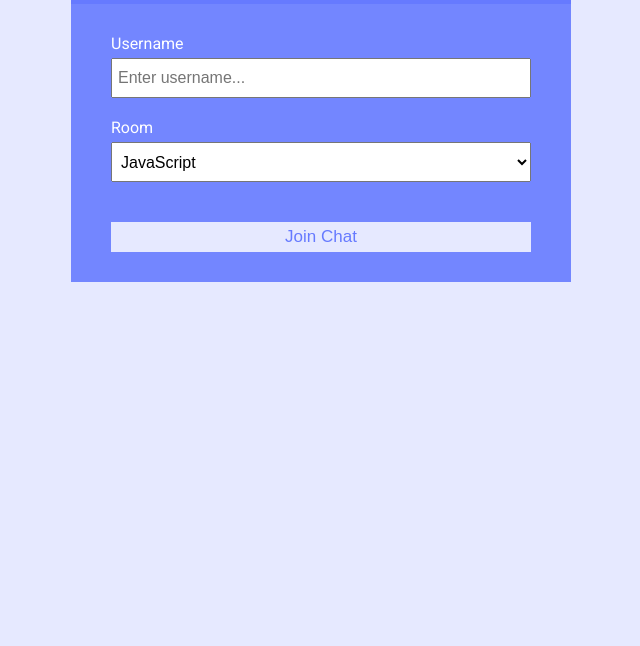
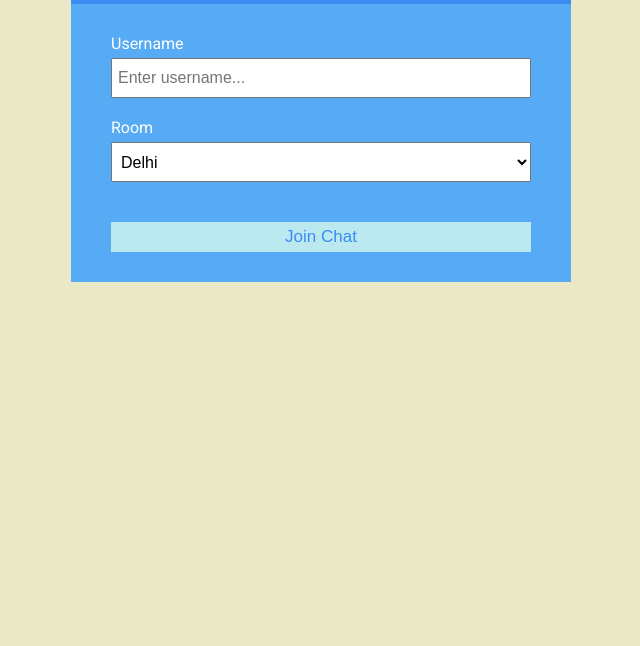
Before and after one commit to Abhay-singh45/ChatApp, a website: page public/index.html in a window 1280 px wide. Shown: the part 154-800 px from the top of the page, without its empty margins (319-959 px from the left). Drawn offline with Linux system fonts and the light colour scheme.

Commit message:
updated room names

```diff
--- a/package.json
+++ b/package.json
@@ -5,7 +5,7 @@
   "main": "server.js",
   "scripts": {
     "start": "node server",
-    "dev": " nodemon server"
+    "dev": "nodemon server"
   },
   "author": "Abhay",
   "license": "ISC",
--- a/public/css/style.css
+++ b/public/css/style.css
@@ -1,11 +1,11 @@
 @import url('https://fonts.googleapis.com/css?family=Roboto&display=swap');
 
 :root {
-	--dark-color-a: #667aff;
-	--dark-color-b: #7386ff;
-	--light-color: #e6e9ff;
-	--success-color: #5cb85c;
-	--error-color: #d9534f;
+	--dark-color-a: #3b8cf5;
+    --dark-color-b: #56abf4;
+    --light-color: #bce8f0;
+	/* --success-color: #c6d9c6;
+	--error-color: #d9534f; */
 }
 
 * {
@@ -17,7 +17,7 @@
 body {
 	font-family: 'Roboto', sans-serif;
 	font-size: 16px;
-	background: var(--light-color);
+	background: rgb(235, 232, 199);
 	margin: 20px;
 }
 
--- a/public/index.html
+++ b/public/index.html
@@ -25,12 +25,13 @@
 				<div class="form-control">
 					<label for="room">Room</label>
 					<select name="room" id="room">
-						<option value="JavaScript">JavaScript</option>
-						<option value="Python">Python</option>
-						<option value="PHP">PHP</option>
-						<option value="C#">C#</option>
-						<option value="Ruby">Ruby</option>
-						<option value="Java">Java</option>
+						<option value="Delhi">Delhi</option>
+						<option value="Mumbai">Mumbai</option>
+						<option value="Jaipur">Jaipur</option>
+						<option value="Bangalore">Bangalore</option>
+						<option value="Hyderabad">Hyderabad</option>
+						<option value="Chennai">Chennai</option>
+						<option value="Indore">Indore</option>
 					</select>
 				</div>
 				<button type="submit" class="btn">Join Chat</button>
```
Also changed, not shown: public/js/main.js (line endings or trailing spaces), server.js (line endings or trailing spaces).
